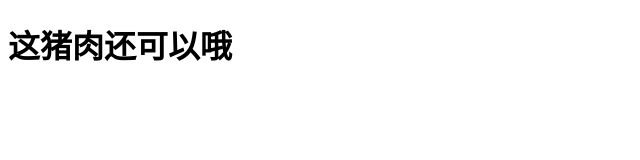
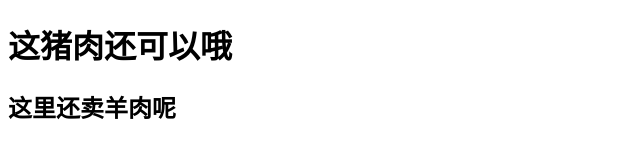
Before and after one commit to bens1320/GitRemoteRepo1, a plain HTML site: page index.html in a window 1280 px wide. Shown: the whole page, without its empty margins (0-640 px from the left). Drawn offline with Linux system fonts and the light colour scheme.

Commit message:
我们还要卖羊肉

```diff
--- a/index.html
+++ b/index.html
@@ -10,6 +10,7 @@
 
 <body>
     <h1>这猪肉还可以哦</h1>
+    <h2>这里还卖羊肉呢</h2>
 </body>
 
 </html>
```
